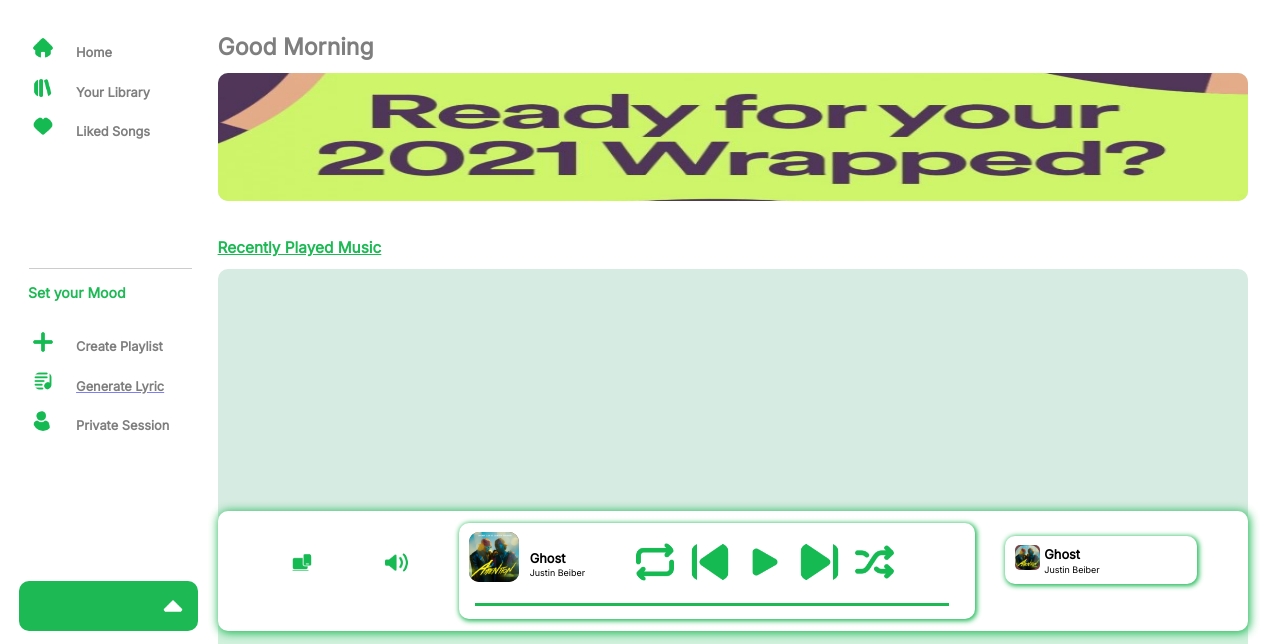
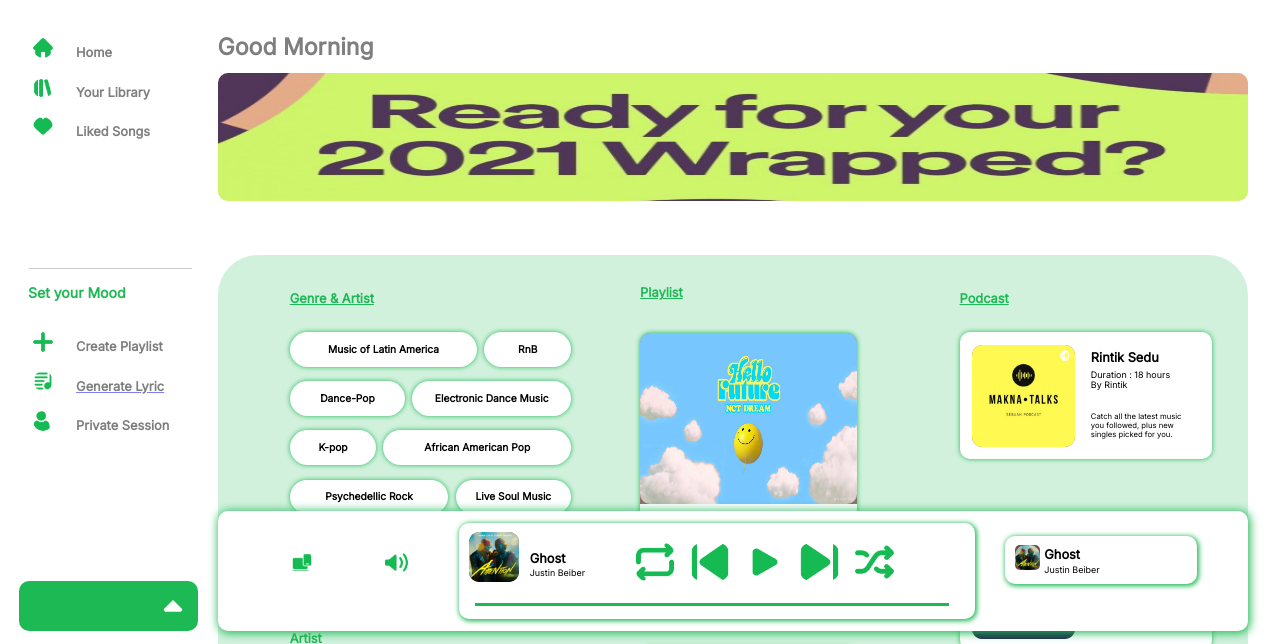
Before and after one commit to azzarinejov/azzarinejov.github.io, a plain HTML site: page latihan5/MainPage.html in a window 1280 px wide. Shown: the part 105-749 px from the top of the page. Drawn offline with Linux system fonts and the light colour scheme.

Commit message:
Update MainPage.html

```diff
--- a/latihan5/MainPage.html
+++ b/latihan5/MainPage.html
@@ -184,15 +184,6 @@
 
             <div class="subtitle"> <div class="goodmorning"> Good Morning</div> </div>
             <div class="banner"><img src="./image/banner.jpeg" height="100%" width="100%"  ></div>
-
-
-            <div class="subtitle">
-            <div class="recentlyplayed">
-                Recently Played Music
-            </div>
-            </div>
-
-            <div class="recent"></div>
 
 
 
```
